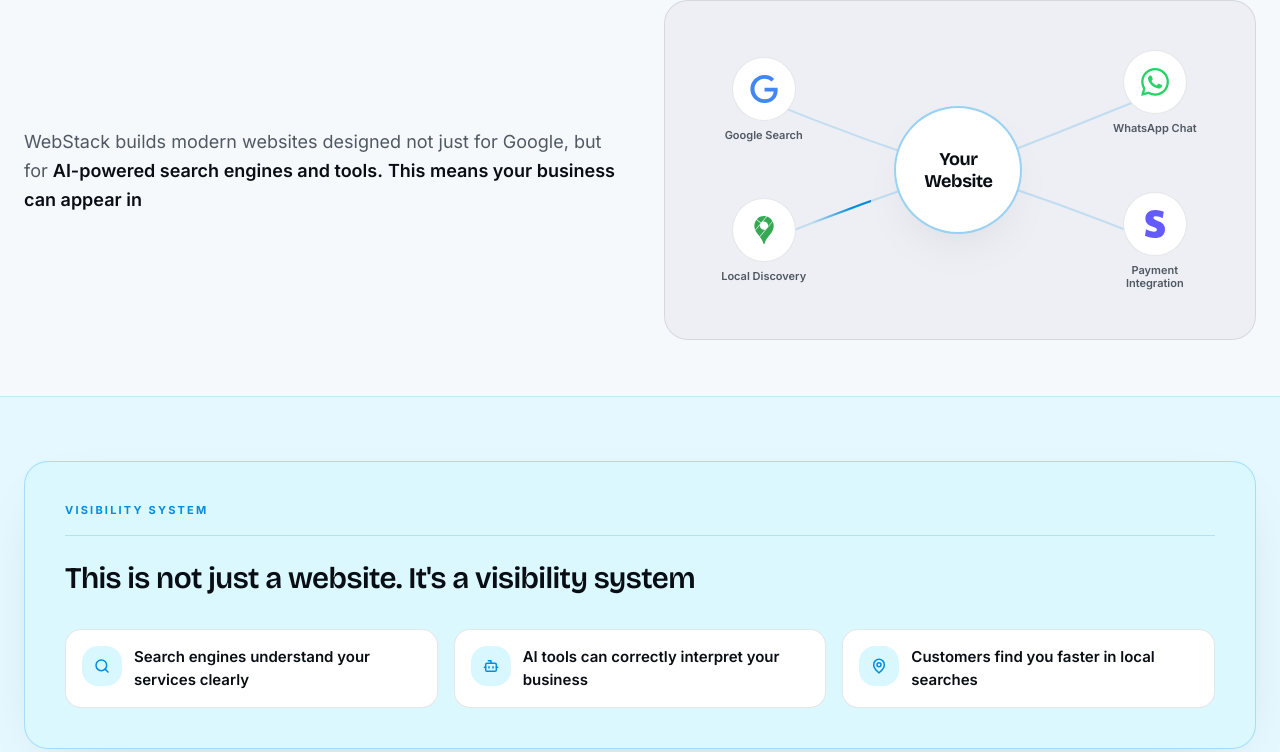
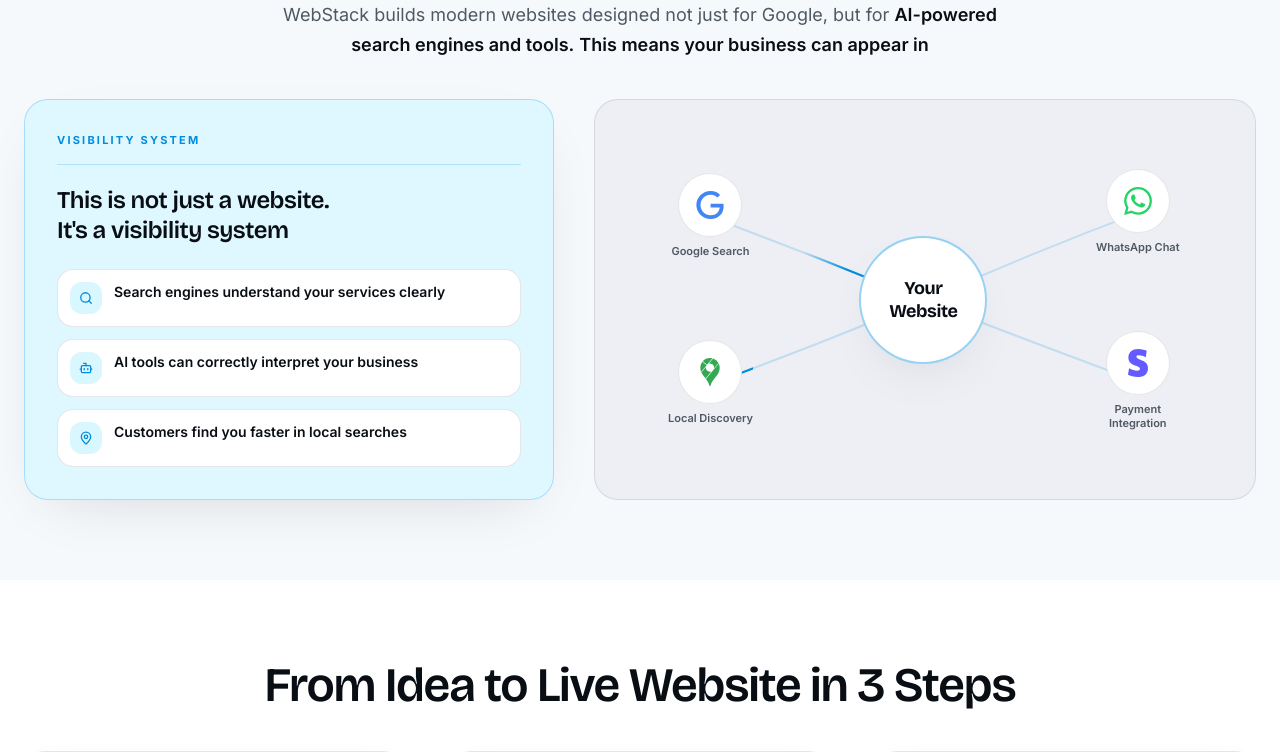
Before and after one commit to infoawf/webstack_fe, a Next.js app: page / in a window 1280 px wide. Shown: the part 2529-3281 px from the top of the page. Built offline with nearby package versions, Linux system fonts and the light colour scheme.

Commit message:
solution section improvement

```diff
--- a/src/components/webstack/sections/SolutionSection.tsx
+++ b/src/components/webstack/sections/SolutionSection.tsx
@@ -12,45 +12,41 @@ export function SolutionSection() {
     <section id="solution" className="ws-section md:ws-section-md bg-surface-muted overflow-hidden">
       <SectionContainer>
         <Reveal>
-          <SectionHead title={SOLUTION_SECTION.title} />
+          <SectionHead title={SOLUTION_SECTION.title} center className="max-w-4xl" />
         </Reveal>
 
-        <div className="mt-8 md:mt-10 grid lg:grid-cols-2 gap-8 lg:gap-12 items-center min-w-0">
-          <Reveal className="min-w-0">
-            <p className="text-base md:text-lg text-ink-muted leading-relaxed text-pretty">
-              {SOLUTION_SECTION.descriptionLead}{" "}
-              <span className="font-semibold text-ink">{SOLUTION_SECTION.descriptionBold}</span>{" "}
-              <span className="font-semibold text-ink">{SOLUTION_SECTION.channelsLead}</span>
-            </p>
+        <Reveal>
+          <p className="mx-auto max-w-3xl text-center text-base md:text-lg text-ink-muted leading-relaxed text-pretty">
+            {SOLUTION_SECTION.descriptionLead}{" "}
+            <span className="font-semibold text-ink">{SOLUTION_SECTION.descriptionBold}</span>{" "}
+            <span className="font-semibold text-ink">{SOLUTION_SECTION.channelsLead}</span>
+          </p>
+        </Reveal>
+
+        <div className="mt-8 md:mt-10 grid grid-cols-1 lg:grid-cols-[minmax(0,1fr)_minmax(0,1.25fr)] gap-8 lg:gap-10 items-stretch min-w-0">
+          <Reveal className="min-w-0 h-full">
+            <div className="relative h-full overflow-hidden rounded-2xl sm:rounded-3xl border border-sky-accent/25 bg-sky-soft/80 p-5 sm:p-6 md:p-8 shadow-card min-w-0">
+              <div className="flex flex-wrap items-center justify-between gap-3 border-b border-sky-accent/20 pb-4 mb-5">
+                <span className="text-[11px] font-bold uppercase tracking-[0.2em] text-sky-accent">
+                  Visibility system
+                </span>
+              </div>
+              <h3 className="font-display text-lg sm:text-xl md:text-2xl font-semibold text-ink leading-tight text-balance break-words">
+                {SOLUTION_SECTION.visibilitySystem.title}
+              </h3>
+              <div className="mt-5 sm:mt-6 grid grid-cols-1 gap-3">
+                {SOLUTION_SECTION.visibilitySystem.items.map((item) => (
+                  <FeatureCard key={item.text} icon={item.icon} title={item.text} compact />
+                ))}
+              </div>
+            </div>
           </Reveal>
 
-          <Reveal delay={0.1} className="min-w-0">
+          <Reveal delay={0.1} className="min-w-0 w-full h-full">
             <SolutionIntegrationGraph />
           </Reveal>
         </div>
       </SectionContainer>
-
-      <div className="mt-10 sm:mt-14 bg-sky-soft/60 border-y border-sky-accent/15">
-        <SectionContainer>
-          <Reveal from="right" delay={0.05} className="py-10 sm:py-14 md:py-16">
-            <div className="relative overflow-hidden rounded-2xl sm:rounded-3xl border border-sky-accent/25 bg-sky-soft/80 p-5 sm:p-8 md:p-10 shadow-card min-w-0">
-              <div className="flex flex-wrap items-center justify-between gap-3 border-b border-sky-accent/20 pb-4 mb-6">
-                <span className="text-[11px] font-bold uppercase tracking-[0.2em] text-sky-accent">
-                  Visibility system
-                </span>
-              </div>
-              <h3 className="font-display text-xl sm:text-2xl md:text-3xl font-semibold text-ink leading-tight text-balance break-words">
-                {SOLUTION_SECTION.visibilitySystem.title}
-              </h3>
-              <div className="mt-8 grid grid-cols-1 md:grid-cols-3 gap-4">
-                {SOLUTION_SECTION.visibilitySystem.items.map((item) => (
-                  <FeatureCard key={item.text} icon={item.icon} title={item.text} />
-                ))}
-              </div>
-            </div>
-          </Reveal>
-        </SectionContainer>
-      </div>
     </section>
   );
 }
--- a/src/components/webstack/widgets/SolutionIntegrationGraph.tsx
+++ b/src/components/webstack/widgets/SolutionIntegrationGraph.tsx
@@ -64,23 +64,19 @@ function useRefArray(count: number) {
 function BrandNode({
   node,
   innerRef,
-  showLabel = true,
 }: {
   node: GraphNode;
   innerRef?: RefObject<HTMLDivElement | null>;
-  showLabel?: boolean;
 }) {
   const Icon = node.icon;
   return (
-    <div ref={innerRef} className="flex flex-col items-center gap-2 z-10">
-      <div className="size-14 sm:size-16 rounded-full dark:bg-white bg-surface border border-ink/10 shadow-card grid place-items-center">
-        <Icon className={cn("size-6 sm:size-7", node.iconClass)} aria-hidden />
+    <div ref={innerRef} className="flex flex-col items-center gap-1.5 sm:gap-2 z-10">
+      <div className="size-11 sm:size-14 md:size-16 rounded-full dark:bg-white bg-surface border border-ink/10 shadow-card grid place-items-center">
+        <Icon className={cn("size-5 sm:size-6 md:size-7", node.iconClass)} aria-hidden />
       </div>
-      {showLabel && (
-        <span className="text-[11px] font-semibold text-ink-muted text-center max-w-[88px] leading-tight">
+      <span className="text-[10px] sm:text-[11px] font-semibold text-ink-muted text-center max-w-[72px] sm:max-w-[88px] leading-tight">
         {node.label}
       </span>
-      )}
     </div>
   );
 }
@@ -92,20 +88,19 @@ export function SolutionIntegrationGraph() {
   const rightRefs = useRefArray(RIGHT_NODES.length);
 
   return (
-    <>
     <div
       ref={containerRef}
-        className="relative bg-gray-400/10 hidden lg:flex items-center justify-around py-10 px-4 xl:px-6 rounded-3xl border border-ink/10 min-h-[340px]"
+      className="relative w-full h-full min-h-[280px] sm:min-h-[320px] flex items-center justify-around py-8 sm:py-10 px-2 sm:px-4 xl:px-8 rounded-2xl sm:rounded-3xl border border-ink/10 bg-gray-400/10"
     >
-        <div className="flex flex-col justify-evenly gap-14">
+      <div className="flex h-full flex-col justify-evenly gap-8 sm:gap-12 md:gap-14 py-2">
         {LEFT_NODES.map((node, i) => (
           <BrandNode key={node.id} node={node} innerRef={leftRefs[i]} />
         ))}
       </div>
 
-        <div ref={hubRef} className="flex flex-col items-center gap-2 z-10 mx-4 xl:mx-6">
-          <div className="size-28 xl:size-32 dark:bg-white rounded-full bg-surface border-2 border-sky-accent/40 shadow-card grid place-items-center px-3 text-center">
-            <span className="font-display text-base xl:text-lg font-bold text-ink leading-tight tracking-tight">
+      <div ref={hubRef} className="flex flex-col items-center gap-2 z-10 mx-1 sm:mx-4 xl:mx-6">
+        <div className="size-20 sm:size-28 xl:size-32 dark:bg-white rounded-full bg-surface border-2 border-sky-accent/40 shadow-card grid place-items-center px-2 sm:px-3 text-center">
+          <span className="font-display text-sm sm:text-base xl:text-lg font-bold text-ink leading-tight tracking-tight">
             Your
             <br />
             Website
@@ -113,7 +108,7 @@ export function SolutionIntegrationGraph() {
         </div>
       </div>
 
-        <div className="flex flex-col justify-evenly gap-14">
+      <div className="flex h-full flex-col justify-evenly gap-8 sm:gap-12 md:gap-14 py-2">
         {RIGHT_NODES.map((node, i) => (
           <BrandNode key={node.id} node={node} innerRef={rightRefs[i]} />
         ))}
@@ -151,21 +146,5 @@ export function SolutionIntegrationGraph() {
         );
       })}
     </div>
-
-      <div className="lg:hidden min-w-0 space-y-5">
-        <div className="mx-auto flex size-28 items-center justify-center rounded-full border-2 border-sky-accent/40 bg-surface shadow-card">
-          <span className="font-display text-base font-bold text-ink leading-tight tracking-tight text-center">
-            Your
-            <br />
-            Website
-          </span>
-        </div>
-        <div className="grid grid-cols-2 gap-3 sm:gap-4 min-w-0">
-          {[...LEFT_NODES, ...RIGHT_NODES].map((node) => (
-            <BrandNode key={node.id} node={node} showLabel />
-          ))}
-        </div>
-      </div>
-    </>
   );
 }
```
Lines whose indentation alone changed are shown as unchanged.
